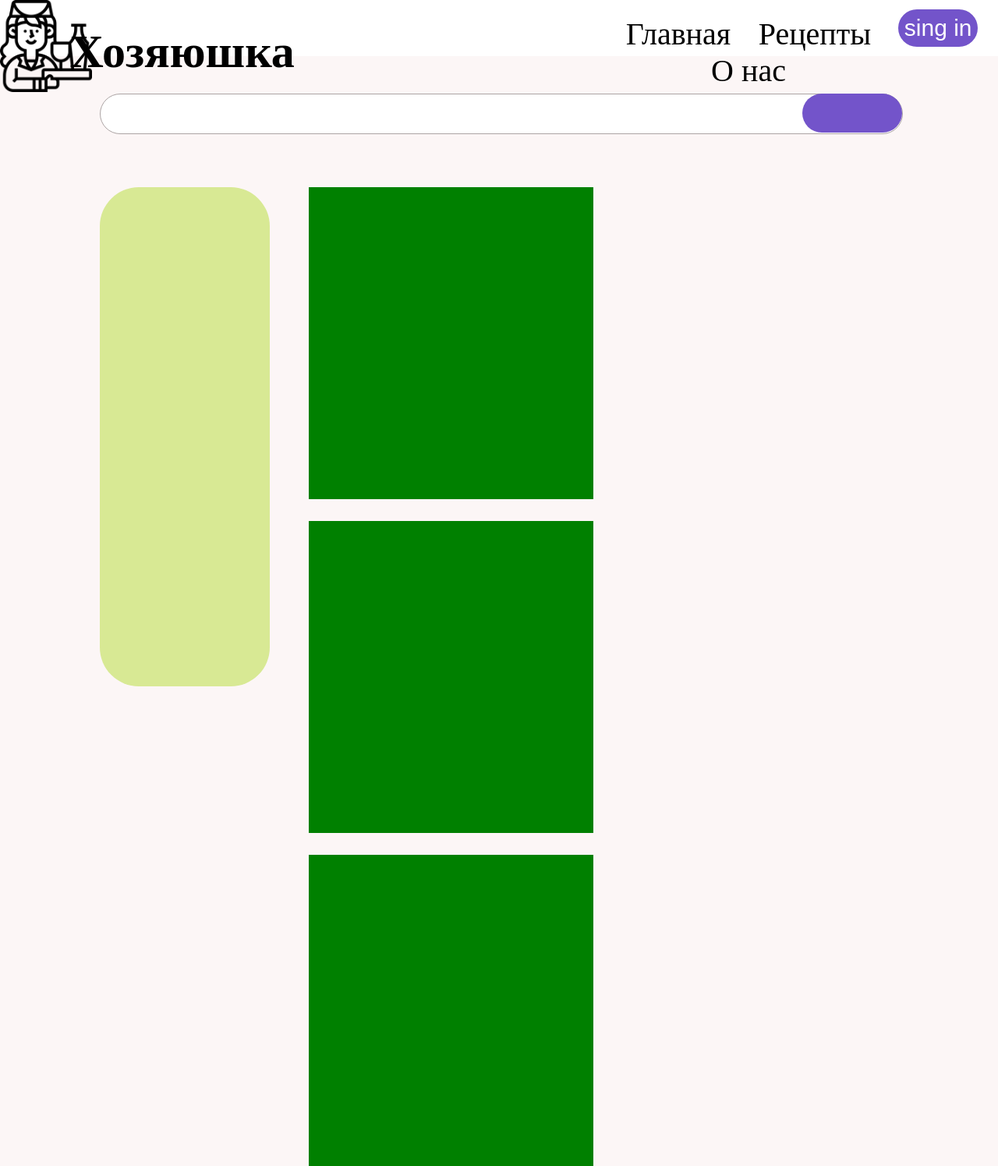
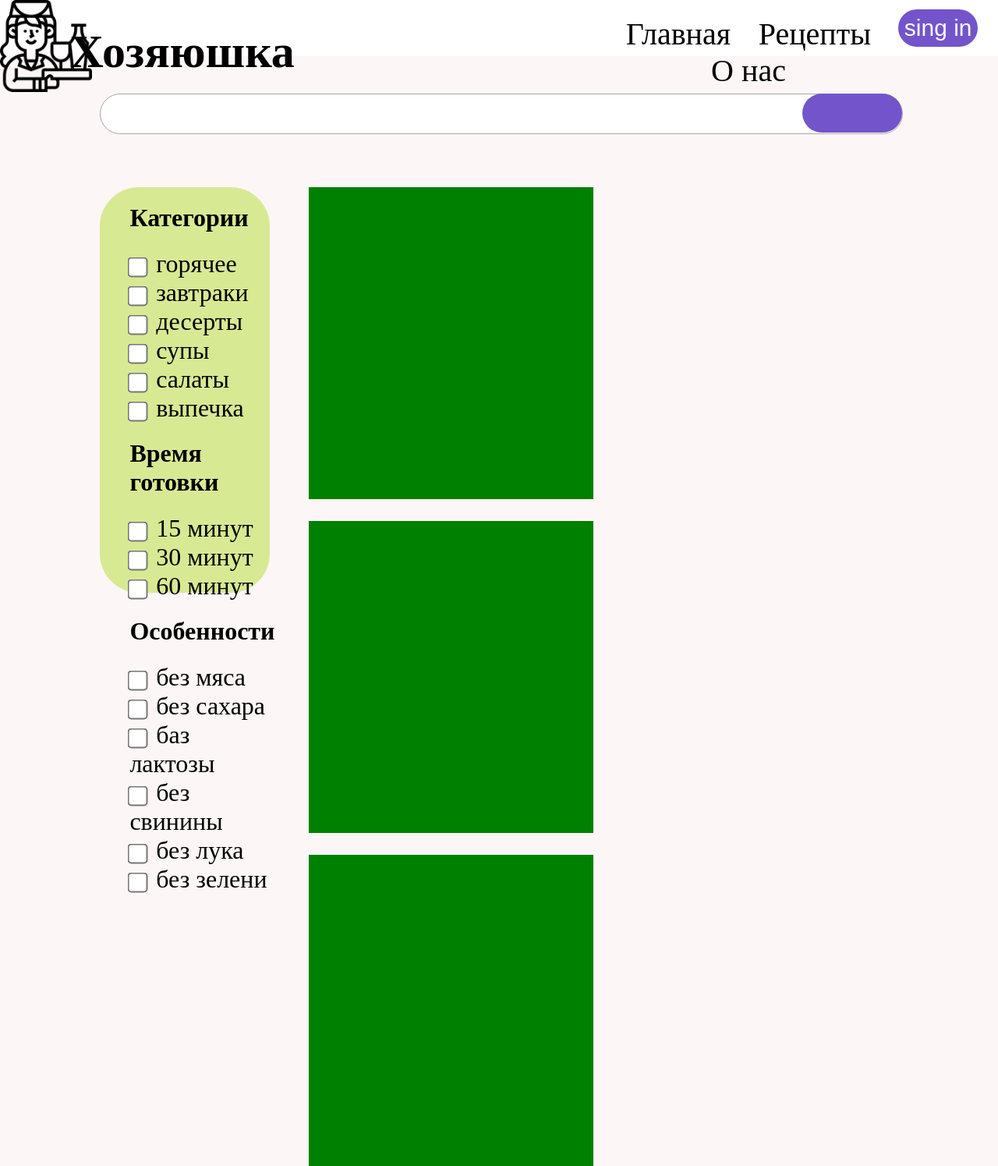
Before and after one commit to Dokki3/business_technology, a Flask app: page /recipes in a window 1280 px wide. Shown: the top 1495 px of the page at 78% size. Run offline with Flask 3, Linux system fonts and the light colour scheme.

Commit message:
progress recipes

```diff
--- a/templates/recipes.html
+++ b/templates/recipes.html
@@ -82,13 +82,29 @@
             }
             .filters {
                 position: absolute;
-                width: 17vw;
-                height: 80vh;
+                width: 14vw;
+                height: 65vh;
                 top: 30vh;
                 left: 10vw;
                 border-radius: 50px;
                 border: 0;
                 background: #D8E994;
+                padding-left: 3vw;
+            }
+
+            input[type=checkbox]
+            {
+              -ms-transform: scale(2);
+              -moz-transform: scale(2);
+              -webkit-transform: scale(2);
+              -o-transform: scale(2);
+              transform: scale(2);
+              padding: 10px;
+              margin-right: 1vw;
+            }
+            /* Might want to wrap a span around your checkbox text */
+            label {
+                font-size: 200%;
             }
             .list {
                 position: absolute;
@@ -111,7 +127,71 @@
         <input type="text" class="search">
         <input type="button" class="search_button">
 
-        <div class="filters"></div>
+        <div class="filters">
+                <h1>Категории</h1>
+                <div>
+                <input type="checkbox" id="hot" value="music">
+                <label for="hot">горячее</label>
+                </div>
+                <div>
+                <input type="checkbox" id="bf" value="music">
+                <label for="bf">завтраки</label>
+                </div>
+                <div>
+                <input type="checkbox" id="sweet" value="music">
+                <label for="sweet">десерты</label>
+                </div>
+                <div>
+                <input type="checkbox" id="sup" value="music">
+                <label for="sup">супы</label>
+                </div>
+                <div>
+                <input type="checkbox" id="salat" value="music">
+                <label for="salat">салаты</label>
+                </div>
+                <div>
+                <input type="checkbox" id="hleb" value="music">
+                <label for="hleb">выпечка</label>
+                </div>
+                <h1>Время готовки</h1>
+                <div>
+                <input type="checkbox" id="15" value="music">
+                <label for="15">15 минут</label>
+                </div>
+                <div>
+                <input type="checkbox" id="30" value="music">
+                <label for="30">30 минут</label>
+                </div>
+                <div>
+                <input type="checkbox" id="60" value="music">
+                <label for="60">60 минут</label>
+                </div>
+                <h1>Особенности</h1>
+                <div>
+                <input type="checkbox" id="meat" value="music">
+                <label for="meat">без мяса</label>
+                </div>
+                <div>
+                <input type="checkbox" id="sahar" value="music">
+                <label for="sahar">без сахара</label>
+                </div>
+                <div>
+                <input type="checkbox" id="lak" value="music">
+                <label for="lak">баз лактозы</label>
+                </div>
+                <div>
+                <input type="checkbox" id="svin" value="music">
+                <label for="svin">без свинины</label>
+                </div>
+                <div>
+                <input type="checkbox" id="luk" value="music">
+                <label for="luk">без лука</label>
+                </div>
+                <div>
+                <input type="checkbox" id="zel" value="music">
+                <label for="zel">без зелени</label>
+                </div>
+        </div>
 
         <div class="list">
             <div class="bluda"></div>
```
